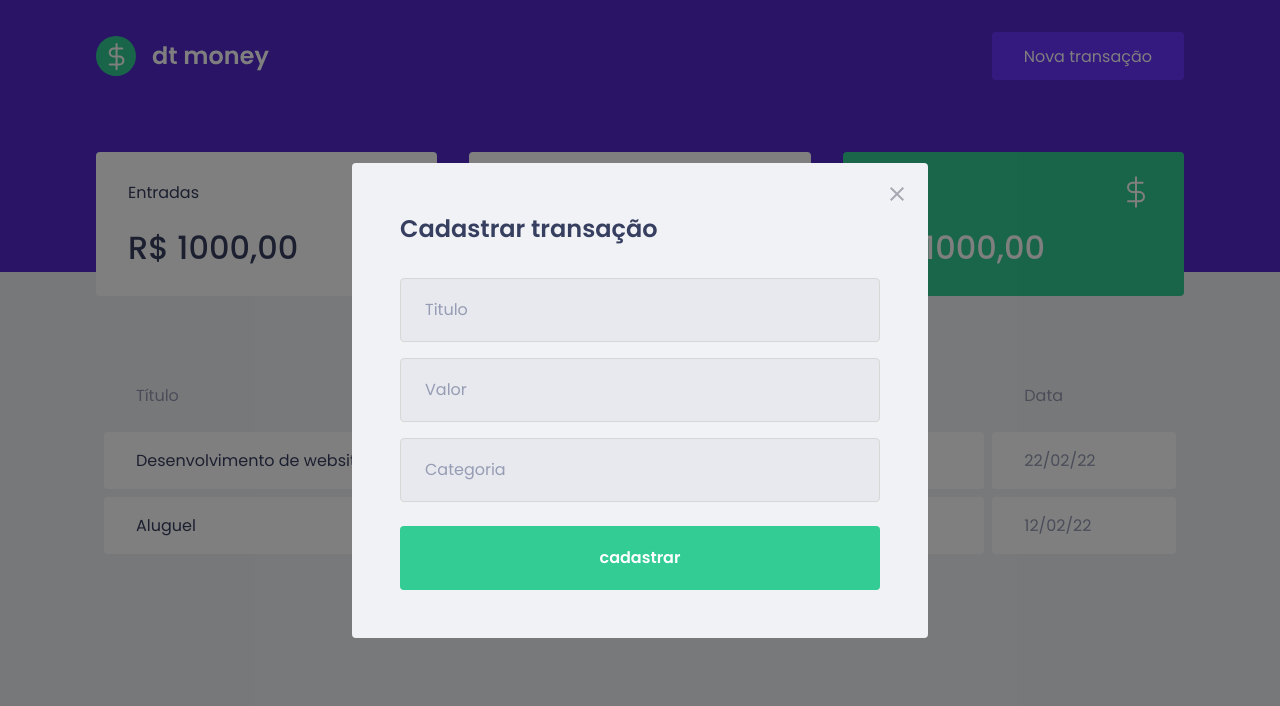
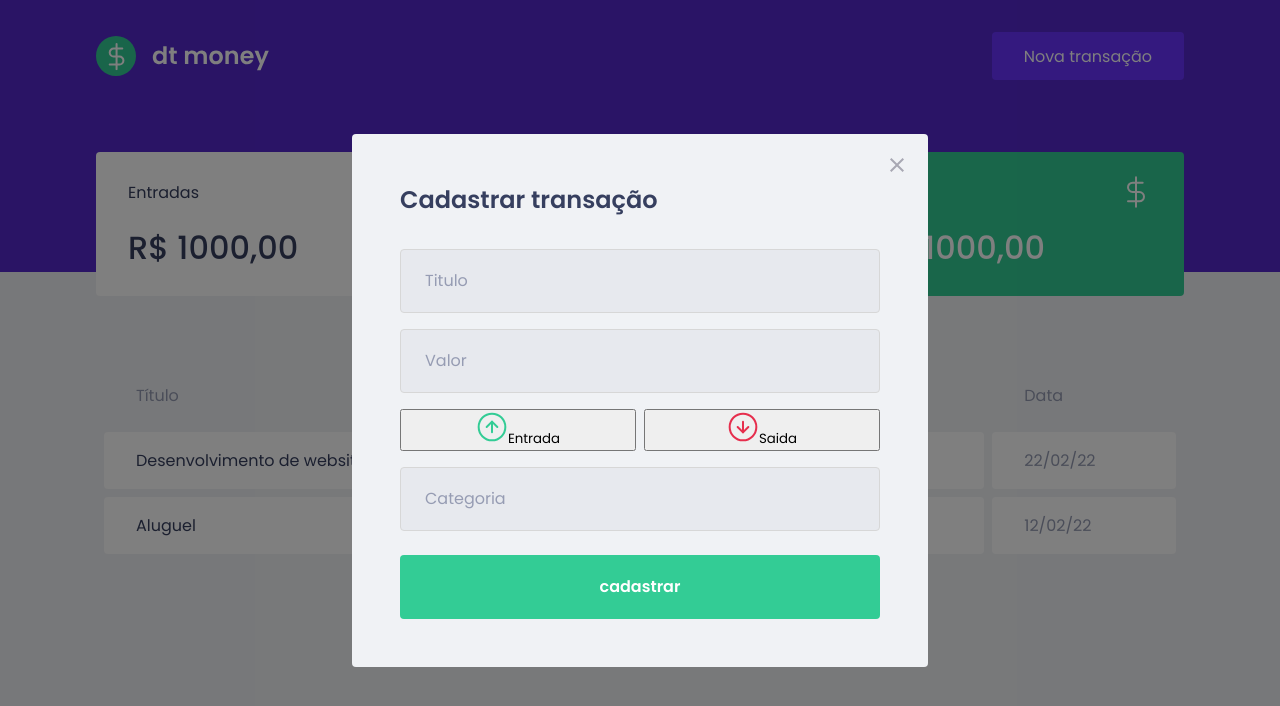
Before and after one commit to Gabriel0109/RocketSeatCourse, a React (Create React App) app in the folder ignite/React/chapter_II/detmoney/: page / in a window 1280 px wide. Both pictures are taken after a click on the button "Nova transação". Shown: the top 706 px of the page. Built offline with nearby package versions, Linux system fonts and the light colour scheme; no server answers; what miragejs would draw is missing.

Commit message:
modal styled buttons

```diff
--- a/ignite/React/chapter_II/detmoney/src/components/Modal/index.tsx
+++ b/ignite/React/chapter_II/detmoney/src/components/Modal/index.tsx
@@ -1,5 +1,7 @@
 import Modal from "react-modal"
-import { Container } from "./styles";
+import { Container, TransactionTypeConatiner } from "./styles";
+import income from '../../assets/income.svg'
+import outcome from '../../assets/outcome.svg'
 import close from '../../assets/close.svg'
 interface NewTransactionModalProps {
     isOpen: boolean
@@ -26,6 +28,20 @@ export function NewTransactionModal({ onRequestClose, isOpen }: NewTransactionMo
                 <input type="number"
                     placeholder="Valor"
                 />
+
+                <TransactionTypeConatiner>
+                    <button
+                        type="button">
+                        <img src={income} alt="Entrada" />
+                        <span>Entrada</span>
+                    </button>
+                    <button
+                        type="button">
+                        <img src={outcome} alt="Saida" />
+                        <span>Saida</span>
+                    </button>
+                </TransactionTypeConatiner>
+
                 <input
                     placeholder="Categoria"
                 />
--- a/ignite/React/chapter_II/detmoney/src/components/Modal/styles.ts
+++ b/ignite/React/chapter_II/detmoney/src/components/Modal/styles.ts
@@ -42,3 +42,9 @@ export const Container = styled.form`
 
     }
 `
+export const TransactionTypeConatiner = styled.div`
+    margin: 1rem 0;
+    display: grid;
+    grid-template-columns: 1fr 1fr;
+    gap: 0.5rem;
+`
```
